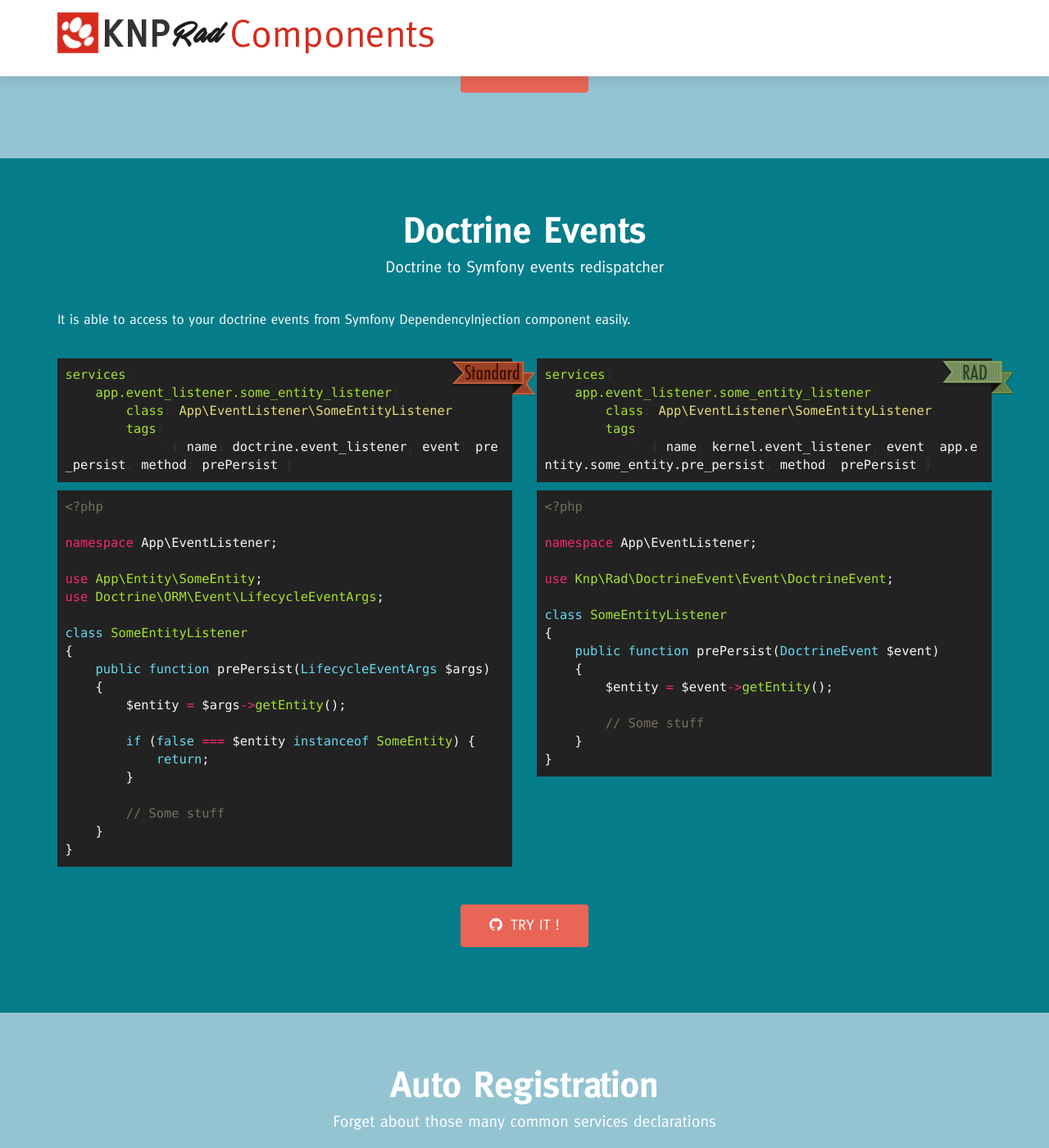
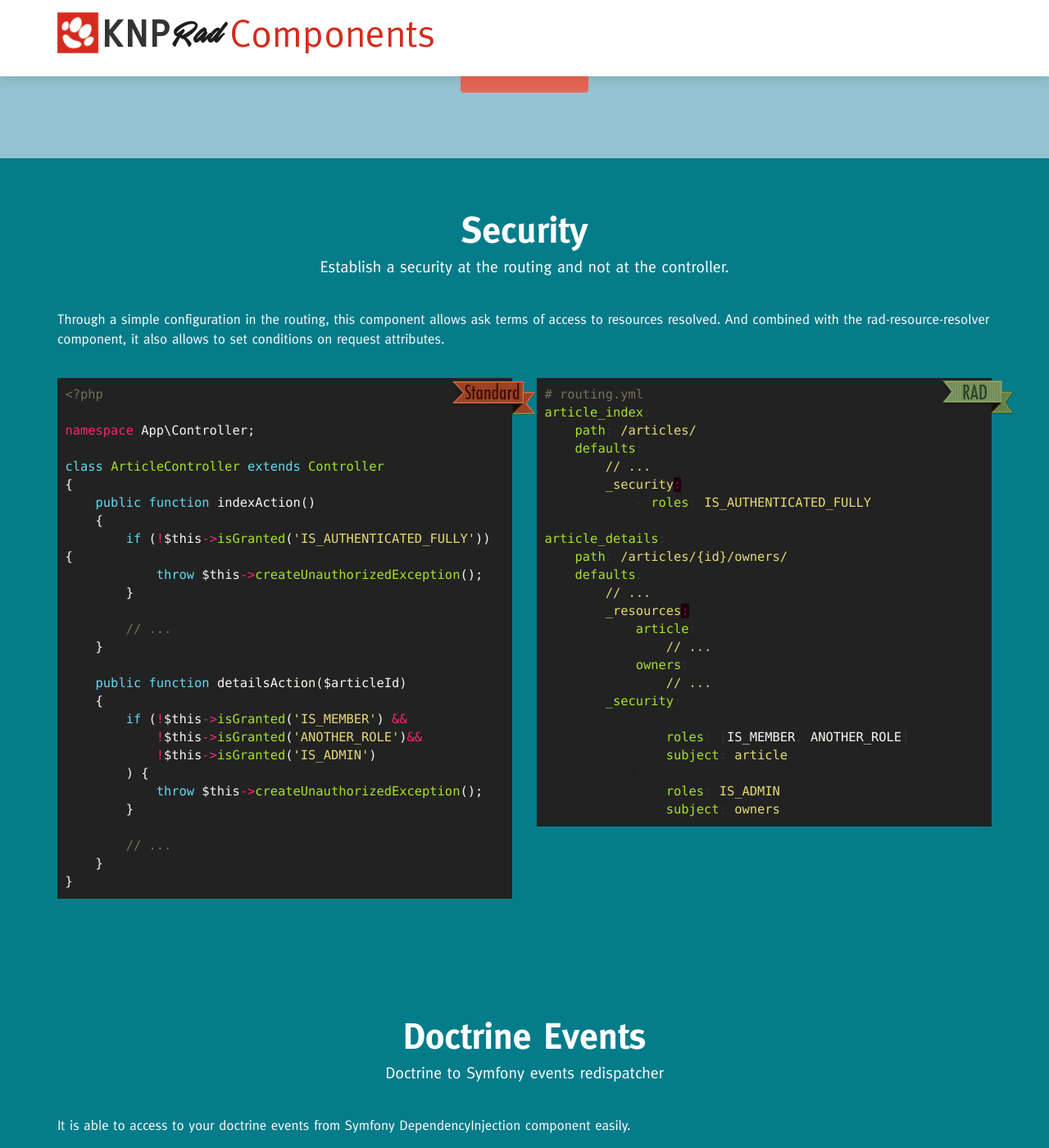
Before and after one commit to KnpLabs/rad-components-site, a Jekyll site: the page built from index.html, in a window 1280 px wide and 1400 px high, scrolled down 2561 px. Shown: the whole window at 82% size. Built offline with Jekyll 4.4.1, drawn with Linux system fonts in a browser that asks for light colours; nearby versions of some CDN libraries; some of the changed text lies outside the part shown.

Commit message:
Add Security component description

```diff
--- a/_includes/_components/security.html
+++ b/_includes/_components/security.html
@@ -1,16 +1,12 @@
-<!-- TODO -->
-
 <article class="component dark-blue">
     <header>
         <div class="container">
         <h2>Security</h2>
-            <p>This component blablabla</p>
+        <p>Establish a security at the routing and not at the controller.</p>
         </div>
     </header>
     <div class="container content">
-          <p>
-            Lorem ipsum dolor sit amet, consectetur adipiscing elit, sed do eiusmod tempor incididunt ut labore et dolore magna aliqua. Ut enim ad minim veniam, quis nostrud exercitation ullamco laboris nisi ut aliquip ex ea commodo consequat. Duis aute irure dolor in reprehenderit in voluptate velit esse cillum dolore eu fugiat nulla pariatur. Excepteur sint occaecat cupidatat non proident, sunt in culpa qui officia deserunt mollit anim id est laborum.
-          </p>
+        <p>Through a simple configuration in the routing, this component allows ask terms of access to resources resolved. And combined with the rad-resource-resolver component, it also allows to set conditions on request attributes.</p>
         <div class="row">
             <div class="col-md-6">
                 <div class="standard">
@@ -18,11 +14,29 @@
 {% highlight php %}
 <?php
 
-class Test
+namespace App\Controller;
+
+class ArticleController extends Controller
 {
-    public function test(SomeClass $subject)
+    public function indexAction()
     {
-        return $subject->doSomething();
+        if (!$this->isGranted('IS_AUTHENTICATED_FULLY')) {
+            throw $this->createUnauthorizedException();
+        }
+
+        // ...
+    }
+
+    public function detailsAction($articleId)
+    {
+        if (!$this->isGranted('IS_MEMBER') &&
+            !$this->isGranted('ANOTHER_ROLE')&&
+            !$this->isGranted('IS_ADMIN')
+        ) {
+            throw $this->createUnauthorizedException();
+        }
+
+        // ...
     }
 }
 {% endhighlight %}
@@ -32,16 +46,31 @@ class Test
             <div class="col-md-6">
                 <div class="rad">
                     <div class="banner"></div>
-{% highlight php %}
-<?php
+{% highlight yaml %}
+# routing.yml
+article_index:
+    path: /articles/
+    defaults:
+        // ...
+        _security:
+            - roles: IS_AUTHENTICATED_FULLY
 
-class Test
-{
-    public function test(SomeClass $subject)
-    {
-        return $subject->doSomething();
-    }
-}
+article_details:
+    path: /articles/{id}/owners/
+    defaults:
+        // ...
+        _resources:
+            article:
+                // ...
+            owners:
+                // ...
+        _security:
+            -
+                roles: [IS_MEMBER, ANOTHER_ROLE]
+                subject: article
+            -
+                roles: IS_ADMIN
+                subject: owners
 {% endhighlight %}
                 </div>
             </div>
--- a/_layouts/default.html
+++ b/_layouts/default.html
@@ -28,11 +28,11 @@
     <section id="discover" class="components-list">
 
       {% include _components/resources-resolver.html %}
+      {% include _components/security.html %}
       {% include _components/doctrine-events.html %}
       {% include _components/auto-registration.html %}
       {% include _components/user.html %}
       {% include _components/fixtures-load.html %}
-      {% include _components/security.html %}
       {% include _components/view-renderer.html %}
       {% include _components/domain-event.html %}
       {% include _components/url-generation.html %}
```
Lines whose indentation alone changed are shown as unchanged.
